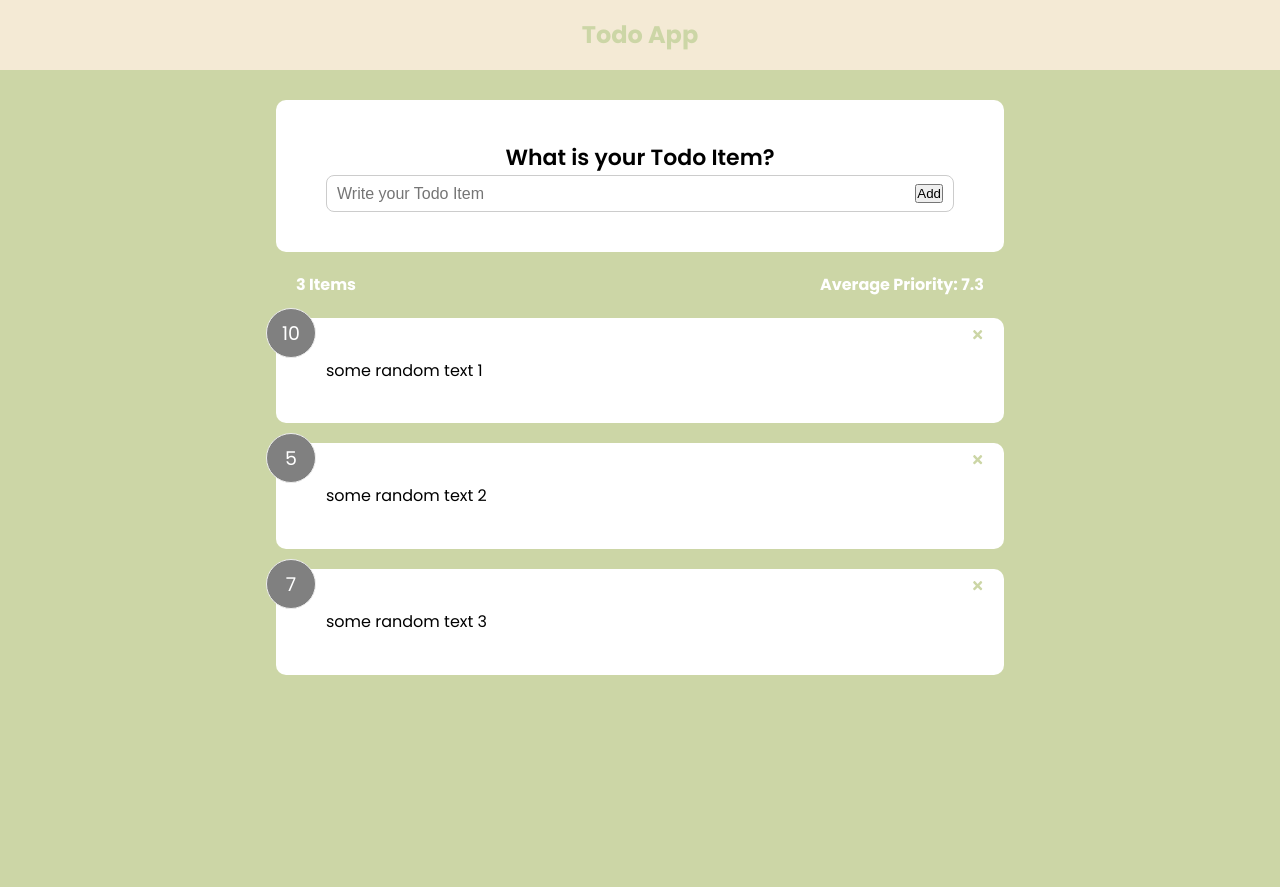
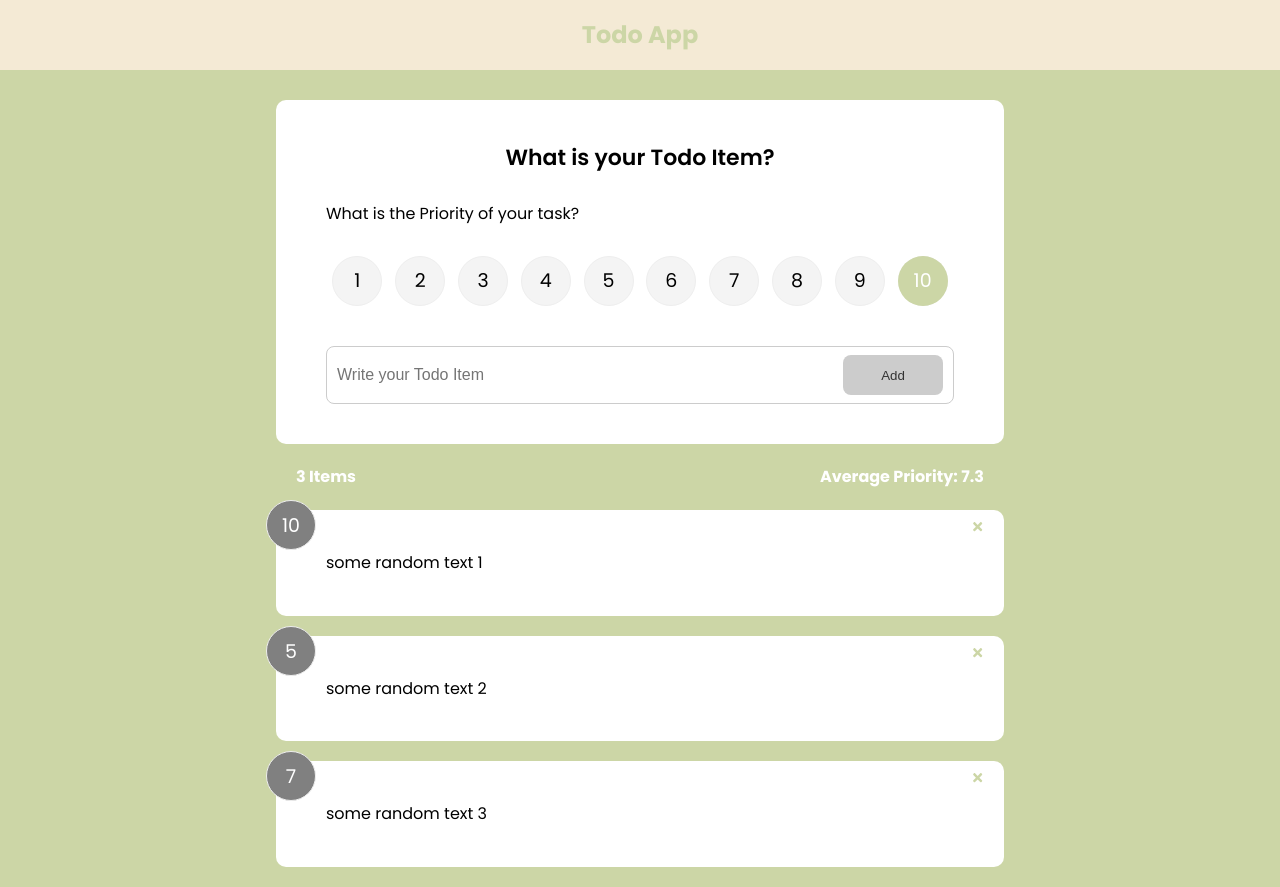
Before and after one commit to NavSainiUofT/React-TODO-App, a React (Vite) app: page / in a window 1280 px wide. Before the commit the page ends 800 px from the top, so only its background shows below. Built offline with nearby package versions, Linux system fonts and the light colour scheme.

Commit message:
changes are here this is cool

```diff
--- a/package.json
+++ b/package.json
@@ -9,9 +9,12 @@
     "preview": "vite preview"
   },
   "dependencies": {
+    "framer-motion": "^4.1.17",
     "react": "^18.2.0",
     "react-dom": "^18.2.0",
-    "react-icons": "^4.7.1"
+    "react-icons": "^4.7.1",
+    "react-router-dom": "^6.4.5",
+    "uuid": "^9.0.0"
   },
   "devDependencies": {
     "@types/react": "^18.0.26",
--- a/src/App.jsx
+++ b/src/App.jsx
@@ -4,28 +4,33 @@
 import TodoData from "./data/tododata";
 import TodoStats from "./components/TodoStats";
 import TodoForm from "./components/TodoForm";
-
+import { v4 as uuidv4 } from "uuid";
 
 function App() {
   const [todo, setTodo] = useState(TodoData);
-  const deleteTodo=(id)=>{
-    if(window.confirm("Are you sure you want to delete the TODO ITEM?")){
 
-      setTodo(todo.filter((item)=>item.id !== id))
+  const deleteTodo = (id) => {
+    if (window.confirm("Are you sure you want to delete the TODO ITEM?")) {
+      setTodo(todo.filter((item) => item.id !== id));
     }
+  };
 
-  }
+  const addTodo = (newTodo) => {
+    newTodo.id = uuidv4();
+    setTodo([newTodo, ...todo]);
+    console.log(newTodo);
+  };
 
   return (
     <>
-      <Header/>
+      <Header />
       <div className="container">
-      <TodoForm/>
-      <TodoStats todo = {todo}/>
+        <TodoForm handleAdd={addTodo} />
+        <TodoStats todo={todo} />
       </div>
 
       <div className="container">
-        <TodoList todo = {todo} handleDelete={deleteTodo}/>
+        <TodoList todo={todo} handleDelete={deleteTodo} />
       </div>
     </>
   );
--- /dev/null
+++ b/src/components/PrioSelect.jsx
@@ -0,0 +1,33 @@
+import React from 'react'
+import { useState } from 'react'
+
+function PrioSelect({select}) {
+    const [selected, setSelected] = useState(10);
+    const handleChange = (e) => {
+        setSelected(+e.currentTarget.value)
+        select(+e.currentTarget.value)
+      }
+
+  return (
+    <>
+    <br></br>
+    <p>What is the Priority of your task?</p>
+    <ul className='rating'>
+      {Array.from({ length: 10 }, (_, i) => (
+        <li key={`rating-${i + 1}`}>
+          <input
+            type='radio'
+            id={`num${i + 1}`}
+            name='rating'
+            value={i + 1}
+            onChange={handleChange}
+            checked={selected === i + 1}
+          />
+          <label htmlFor={`num${i + 1}`}>{i + 1}</label>
+        </li>
+      ))}
+    </ul></>
+  )
+}
+
+export default PrioSelect
--- a/src/components/TodoForm.jsx
+++ b/src/components/TodoForm.jsx
@@ -1,18 +1,47 @@
 import React from "react";
 import Card from "./shared/Card";
 import { useState } from "react";
+import Button from "./shared/Button";
+import PrioSelect from "./PrioSelect";
 
-function TodoForm() {
+function TodoForm({ handleAdd }) {
+  const handleSubmit = (e) => {
+    e.preventDefault();
+    if (text.trim().length > 10) {
+      const newTodo = {
+        text: text,
+        priority: priority,
+      };
+      handleAdd(newTodo);
+
+      setText('')
+    }
+  };
   const [text, setText] = useState("");
+
   const handleTextChange = (e) => {
+    if (text === "") {
+      setBtnDisabled(true);
+      setMessage(null);
+    } else if (text !== "" && text.trim().length <= 10) {
+      setBtnDisabled(true);
+      setMessage("Text must be at least 10 chars");
+    } else {
+      setMessage(null);
+      setBtnDisabled(false);
+    }
     setText(e.target.value);
   };
 
+  const [btnDisabled, setBtnDisabled] = useState(true);
+  const [message, setMessage] = useState("");
+  const [priority, setPriority] = useState(10);
+
   return (
     <Card>
-      <form action="">
+      <form onSubmit={handleSubmit}>
         <h2>What is your Todo Item?</h2>
-        {}
+        <PrioSelect select={(prio) => setPriority(prio)} />
         <div className="input-group">
           <input
             onChange={handleTextChange}
@@ -20,8 +49,12 @@
             placeholder="Write your Todo Item"
             value={text}
           />
-          <button type="submit">Add</button>
+
+          <Button type="submit" version="secondary" isDisabled={btnDisabled}>
+            Add
+          </Button>
         </div>
+        {message && <div className="message">{message}</div>}
       </form>
     </Card>
   );
--- a/src/components/TodoList.jsx
+++ b/src/components/TodoList.jsx
@@ -1,17 +1,31 @@
-import React from 'react'
-import TodoItem from './TodoItem'
+import React from "react";
+import TodoItem from "./TodoItem";
+import {motion, AnimatePresence} from 'framer-motion';
 
-function TodoList({todo, handleDelete}) {
-    if(!todo || todo.length === 0){
-        return <p>No Items Yet</p>
-    }
+function TodoList({ todo, handleDelete }) {
+  if (!todo || todo.length === 0) {
+    return <p>No Items Yet</p>;
+  }
   return (
     <div className="feedback-list">
-        {todo.map((item)=>(
-            <TodoItem key={item.id} item={item} handleDelete={handleDelete}></TodoItem>
-        ))}
+      <AnimatePresence>
+      {todo.map((item) => (
+        <motion.div
+        key={item.id}
+        initial = {{opacity: 0}}
+        animate = {{opacity: 1}}
+        exit = {{opacity: 0}}
+        >
+        <TodoItem
+          key={item.id}
+          item={item}
+          handleDelete={handleDelete}
+        ></TodoItem>
+        </motion.div>
+      ))}
+      </AnimatePresence>
     </div>
-  )
+  );
 }
 
-export default TodoList
+export default TodoList;
--- /dev/null
+++ b/src/components/shared/Button.jsx
@@ -0,0 +1,16 @@
+import React from "react";
+
+function Button({
+  children,
+  version,
+  type,
+  isDisabled,
+}) {
+  return (
+    <button className={`btn btn-${version}`} type={type} disabled={isDisabled}>
+      {children}
+    </button>
+  );
+}
+
+export default Button;
--- a/src/index.css
+++ b/src/index.css
@@ -96,7 +96,7 @@
 }
 
 [type='radio']:checked ~ label {
-  background: #ff6a95;
+  background: #CCD6A6;
   color: #fff;
 }
 
@@ -160,7 +160,7 @@
 }
 
 .btn-secondary {
-  background: #ff6a95;
+  background: #CCD6A6;
 }
 
 .btn:hover {
@@ -200,7 +200,7 @@
 }
 
 .about-link a:hover {
-  color: #ff6a95;
+  color: #CCD6A6;
 }
 
 .about h1 {
```
Also changed, not shown: 1 other file (tests, documents, lock files or other folders).
